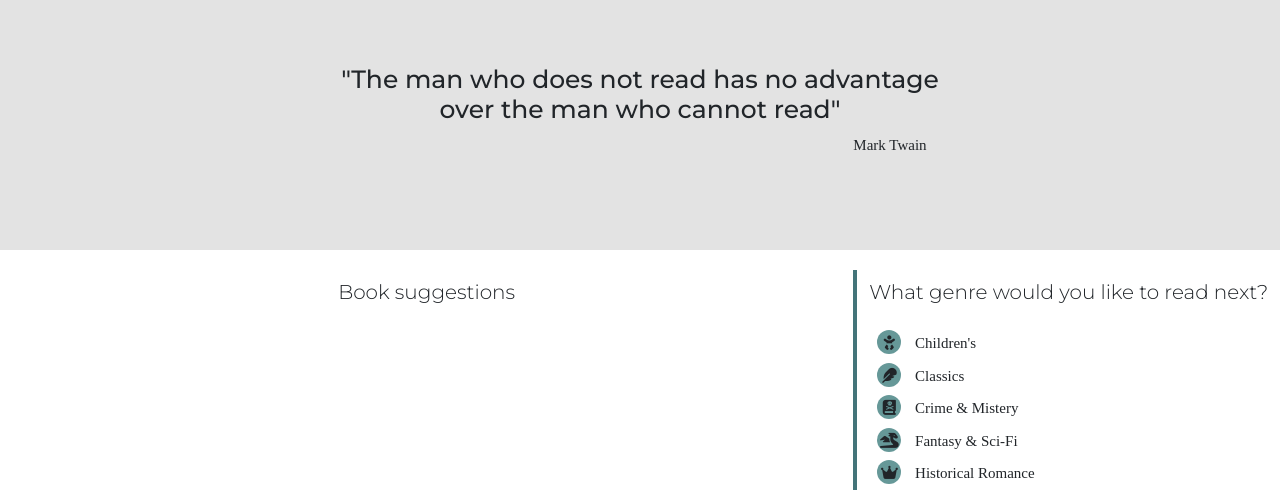
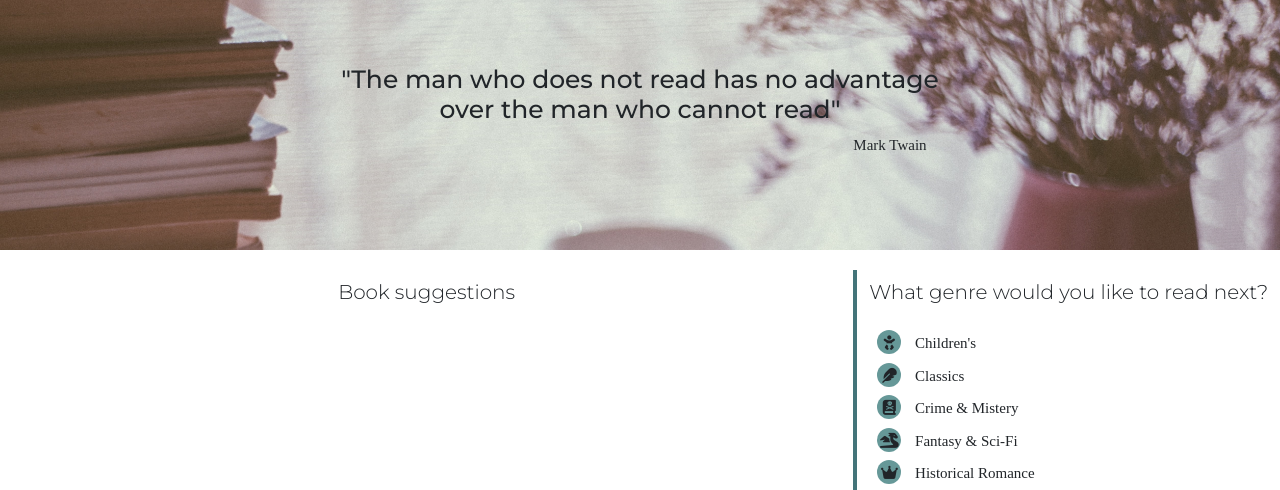
Before and after one commit to MarianaPereira23/libris, a Flask app: page / in a window 1280 px wide. Shown: the part 75-565 px from the top of the page. Run offline with Flask 2, Linux system fonts and the light colour scheme; some libraries are stand-ins or nearby versions; some web fonts are replaced.

Commit message:
Added image to phrase background on home.html

```diff
--- a/static/css/style.css
+++ b/static/css/style.css
@@ -136,7 +136,8 @@ footer {
 /*    HOME.HTML    */
 
 .phrase {
-    background-color: #E3E3E3;
+    background: url('../images/books.jpg');
+    background-size: cover;
     min-height: 250px;
     padding-top: 64px;
     padding-bottom: 64px;
```
Also changed, not shown: static/images/books.jpg (added).
